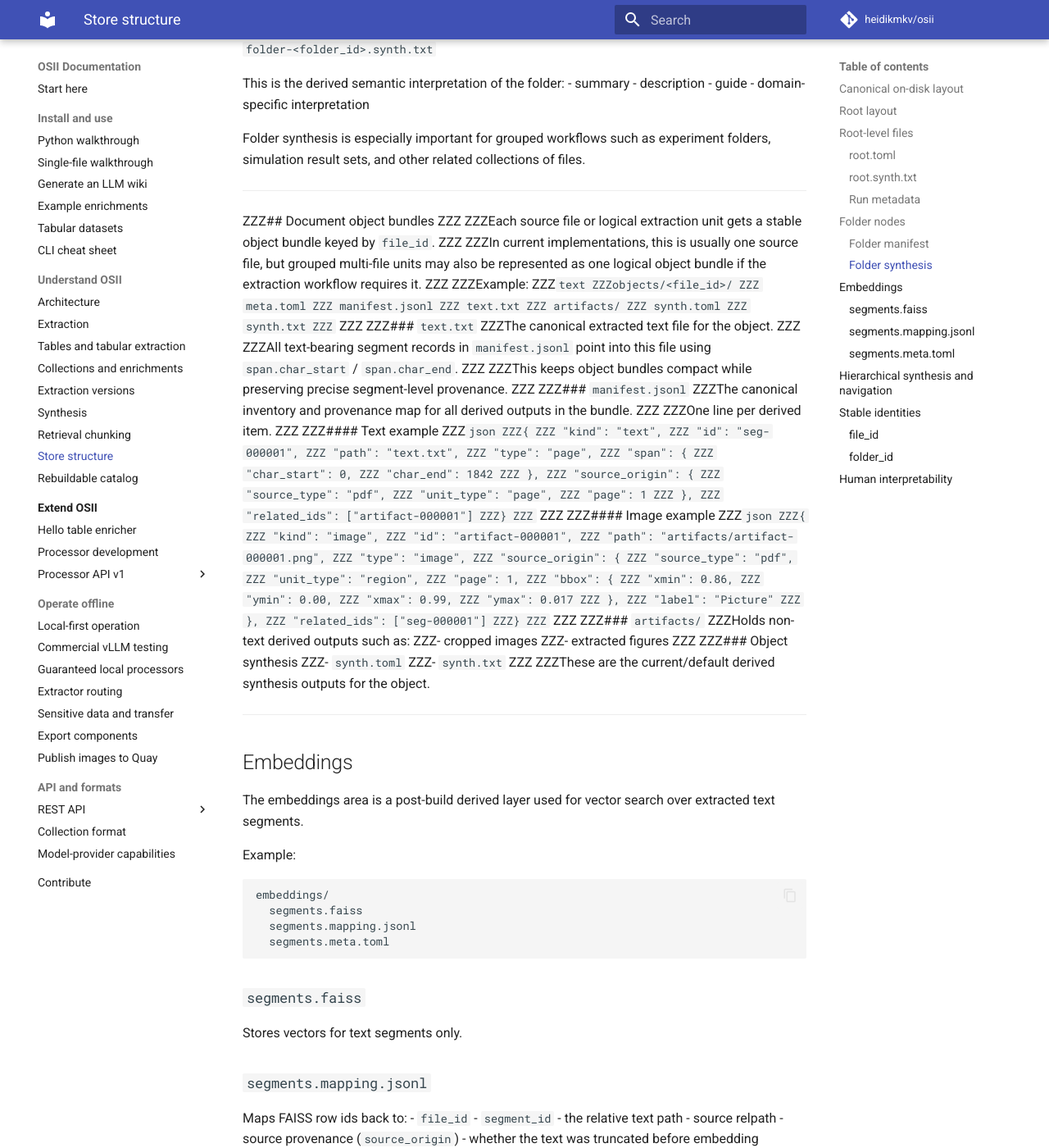
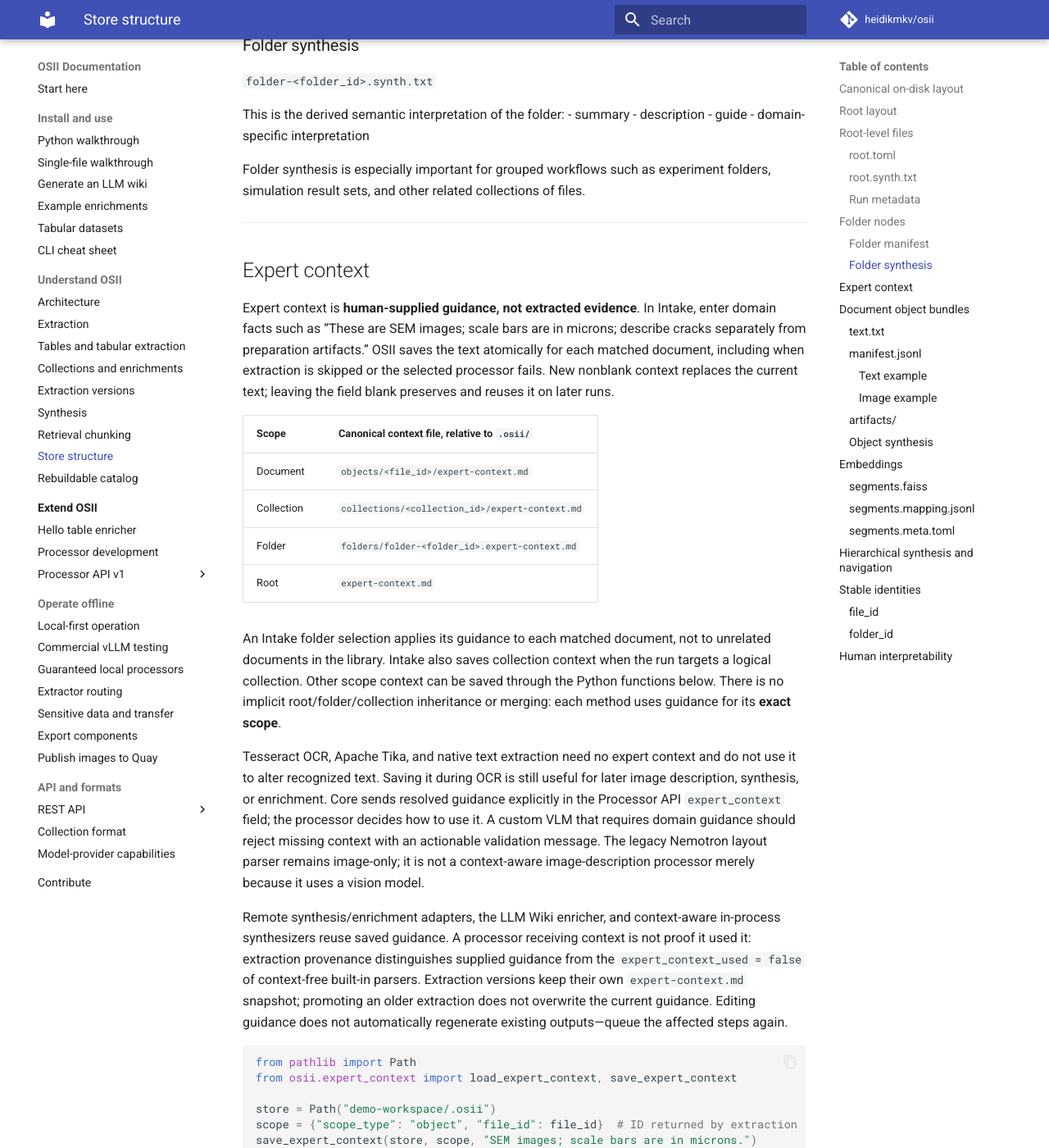
Before and after one commit to sandialabs/OSII, an MkDocs documentation site: the page built from docs/reference/osii-store.md, in a window 1280 px wide and 1400 px high, scrolled down 2221 px. Shown: the whole window at 82% size. Built offline with MkDocs 1.6.1 and Material for MkDocs 9.7.7, drawn with Linux system fonts in a browser that asks for light colours; comment, search, counter and statistics services are not loaded; some of the changed text lies outside the part shown.

Commit message:
docs: remove stray markdown prefixes

````diff
--- a/docs/reference/osii-store.md
+++ b/docs/reference/osii-store.md
@@ -18,6 +18,7 @@
 .osii/
 ├── root.toml
 ├── root.synth.txt
+├── expert-context.md             # optional root guidance
 ├── folders/
 │   ├── folder-<folder_id>.toml
 │   ├── folder-<folder_id>.synth.txt
@@ -27,6 +28,7 @@
 │       ├── meta.toml
 │       ├── manifest.jsonl
 │       ├── text.txt
+│       ├── expert-context.md     # optional document guidance
 │       ├── artifacts/
 │       └── synth.txt
 │       └── synth.toml
@@ -112,88 +114,149 @@
 
 ---
 
-ZZZ## Document object bundles
-ZZZ
-ZZZEach source file or logical extraction unit gets a stable object bundle keyed by `file_id`.
-ZZZ
-ZZZIn current implementations, this is usually one source file, but grouped multi-file units may also be represented as one logical object bundle if the extraction workflow requires it.
-ZZZ
-ZZZExample:
-ZZZ```text
-ZZZobjects/<file_id>/
-ZZZ  meta.toml
-ZZZ  manifest.jsonl
-ZZZ  text.txt
-ZZZ  artifacts/
-ZZZ  synth.toml
-ZZZ  synth.txt
-ZZZ```
-ZZZ
-ZZZ### `text.txt`
-ZZZThe canonical extracted text file for the object.
-ZZZ
-ZZZAll text-bearing segment records in `manifest.jsonl` point into this file using `span.char_start` / `span.char_end`.
-ZZZ
-ZZZThis keeps object bundles compact while preserving precise segment-level provenance.
-ZZZ
-ZZZ### `manifest.jsonl`
-ZZZThe canonical inventory and provenance map for all derived outputs in the bundle.
-ZZZ
-ZZZOne line per derived item.
-ZZZ
-ZZZ#### Text example
-ZZZ```json
-ZZZ{
-ZZZ  "kind": "text",
-ZZZ  "id": "seg-000001",
-ZZZ  "path": "text.txt",
-ZZZ  "type": "page",
-ZZZ  "span": {
-ZZZ    "char_start": 0,
-ZZZ    "char_end": 1842
-ZZZ  },
-ZZZ  "source_origin": {
-ZZZ    "source_type": "pdf",
-ZZZ    "unit_type": "page",
-ZZZ    "page": 1
-ZZZ  },
-ZZZ  "related_ids": ["artifact-000001"]
-ZZZ}
-ZZZ```
-ZZZ
-ZZZ#### Image example
-ZZZ```json
-ZZZ{
-ZZZ  "kind": "image",
-ZZZ  "id": "artifact-000001",
-ZZZ  "path": "artifacts/artifact-000001.png",
-ZZZ  "type": "image",
-ZZZ  "source_origin": {
-ZZZ    "source_type": "pdf",
-ZZZ    "unit_type": "region",
-ZZZ    "page": 1,
-ZZZ    "bbox": {
-ZZZ      "xmin": 0.86,
-ZZZ      "ymin": 0.00,
-ZZZ      "xmax": 0.99,
-ZZZ      "ymax": 0.017
-ZZZ    },
-ZZZ    "label": "Picture"
-ZZZ  },
-ZZZ  "related_ids": ["seg-000001"]
-ZZZ}
-ZZZ```
-ZZZ
-ZZZ### `artifacts/`
-ZZZHolds non-text derived outputs such as:
-ZZZ- cropped images
-ZZZ- extracted figures
-ZZZ
-ZZZ### Object synthesis
-ZZZ- `synth.toml`
-ZZZ- `synth.txt`
-ZZZ
-ZZZThese are the current/default derived synthesis outputs for the object.
+## Expert context
+
+Expert context is **human-supplied guidance, not extracted evidence**. In Intake,
+enter domain facts such as “These are SEM images; scale bars are in microns;
+describe cracks separately from preparation artifacts.” OSII saves the text
+atomically for each matched document, including when extraction is skipped or
+the selected processor fails. New nonblank context replaces the current text;
+leaving the field blank preserves and reuses it on later runs.
+
+| Scope | Canonical context file, relative to `.osii/` |
+| --- | --- |
+| Document | `objects/<file_id>/expert-context.md` |
+| Collection | `collections/<collection_id>/expert-context.md` |
+| Folder | `folders/folder-<folder_id>.expert-context.md` |
+| Root | `expert-context.md` |
+
+An Intake folder selection applies its guidance to each matched document, not
+to unrelated documents in the library. Intake also saves collection context
+when the run targets a logical collection. Other scope context can be saved
+through the Python functions below. There is no implicit root/folder/collection
+inheritance or merging: each method uses guidance for its **exact scope**.
+
+Tesseract OCR, Apache Tika, and native text extraction need no expert context
+and do not use it to alter recognized text. Saving it during OCR is still useful
+for later image description, synthesis, or enrichment. Core sends resolved
+guidance explicitly in the Processor API `expert_context` field; the processor
+decides how to use it. A custom VLM that requires domain guidance should reject
+missing context with an actionable validation message. The legacy Nemotron
+layout parser remains image-only; it is not a context-aware image-description
+processor merely because it uses a vision model.
+
+Remote synthesis/enrichment adapters, the LLM Wiki enricher, and context-aware
+in-process synthesizers reuse saved guidance. A processor receiving context is
+not proof it used it: extraction provenance distinguishes supplied guidance from
+the `expert_context_used = false` of context-free built-in parsers. Extraction
+versions keep their own `expert-context.md` snapshot; promoting an older
+extraction does not overwrite the current guidance. Editing guidance does not
+automatically regenerate existing outputs—queue the affected steps again.
+
+```python
+from pathlib import Path
+from osii.expert_context import load_expert_context, save_expert_context
+
+store = Path("demo-workspace/.osii")
+scope = {"scope_type": "object", "file_id": file_id}  # ID returned by extraction
+save_expert_context(store, scope, "SEM images; scale bars are in microns.")
+print(load_expert_context(store, scope))
+# Later extraction/synthesis can omit expert_context to reuse this text.
+# Explicitly clear current guidance when needed:
+# save_expert_context(store, scope, "")
+```
+
+Context is portable library data, not a secret store: it may contain sensitive
+domain information and is sent to the selected processor. Do not put credentials
+in it. Clearing the current sidecar does not redact historical extraction
+snapshots, intake manifests, or already generated outputs. For sensitive-data
+removal, follow the [deletion workflow](../operations/sensitive-data.md).
+Older intakes retain context in `manifests/intake-manifest-*.json`; they are not
+silently promoted to document guidance. Re-enter the desired context once in
+Intake (or use `save_expert_context`) to enable later reuse for those documents.
+
+## Document object bundles
+
+Each source file or logical extraction unit gets a stable object bundle keyed by `file_id`.
+
+In current implementations, this is usually one source file, but grouped multi-file units may also be represented as one logical object bundle if the extraction workflow requires it.
+
+Example:
+```text
+objects/<file_id>/
+  meta.toml
+  manifest.jsonl
+  text.txt
+  artifacts/
+  synth.toml
+  synth.txt
+```
+
+### `text.txt`
+The canonical extracted text file for the object.
+
+All text-bearing segment records in `manifest.jsonl` point into this file using `span.char_start` / `span.char_end`.
+
+This keeps object bundles compact while preserving precise segment-level provenance.
+
+### `manifest.jsonl`
+The canonical inventory and provenance map for all derived outputs in the bundle.
+
+One line per derived item.
+
+#### Text example
+```json
+{
+  "kind": "text",
+  "id": "seg-000001",
+  "path": "text.txt",
+  "type": "page",
+  "span": {
+    "char_start": 0,
+    "char_end": 1842
+  },
+  "source_origin": {
+    "source_type": "pdf",
+    "unit_type": "page",
+    "page": 1
+  },
+  "related_ids": ["artifact-000001"]
+}
+```
+
+#### Image example
+```json
+{
+  "kind": "image",
+  "id": "artifact-000001",
+  "path": "artifacts/artifact-000001.png",
+  "type": "image",
+  "source_origin": {
+    "source_type": "pdf",
+    "unit_type": "region",
+    "page": 1,
+    "bbox": {
+      "xmin": 0.86,
+      "ymin": 0.00,
+      "xmax": 0.99,
+      "ymax": 0.017
+    },
+    "label": "Picture"
+  },
+  "related_ids": ["seg-000001"]
+}
+```
+
+### `artifacts/`
+Holds non-text derived outputs such as:
+- cropped images
+- extracted figures
+
+### Object synthesis
+- `synth.toml`
+- `synth.txt`
+
+These are the current/default derived synthesis outputs for the object.
 
 ---
 
````
